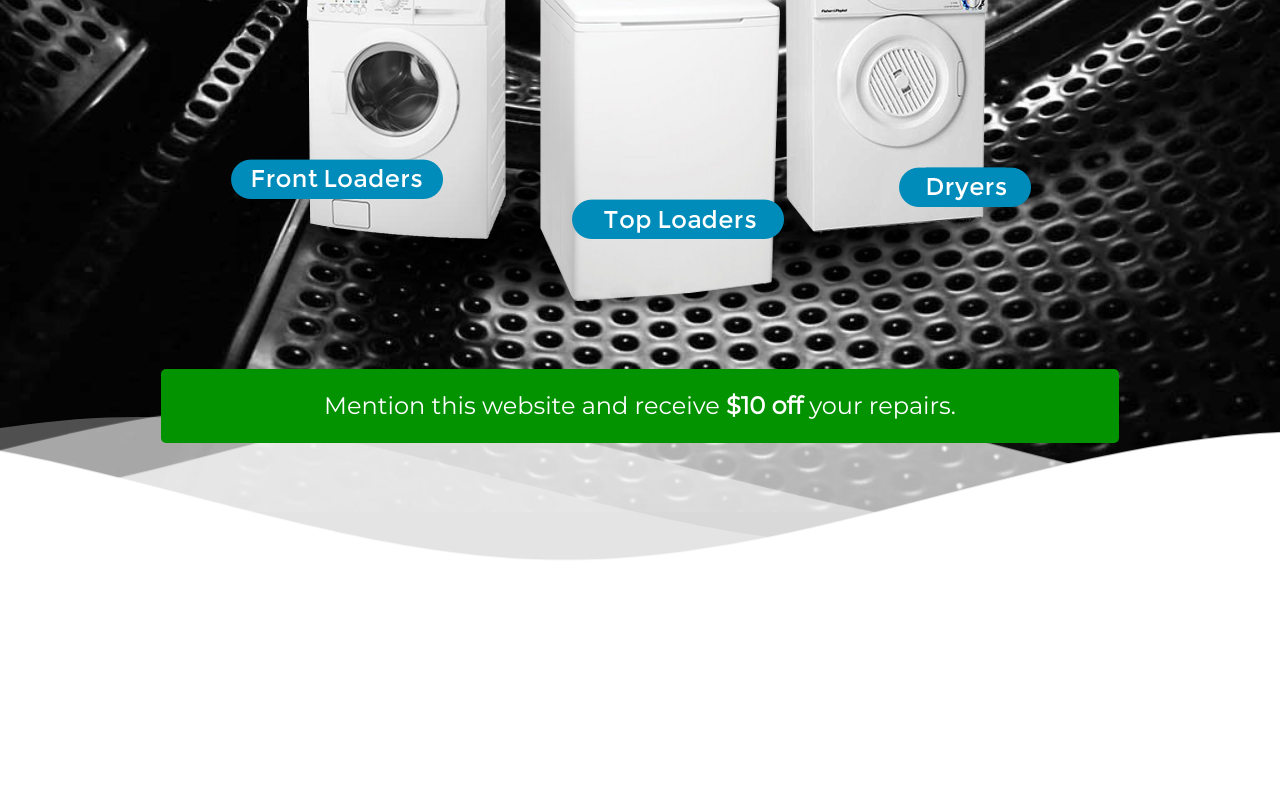
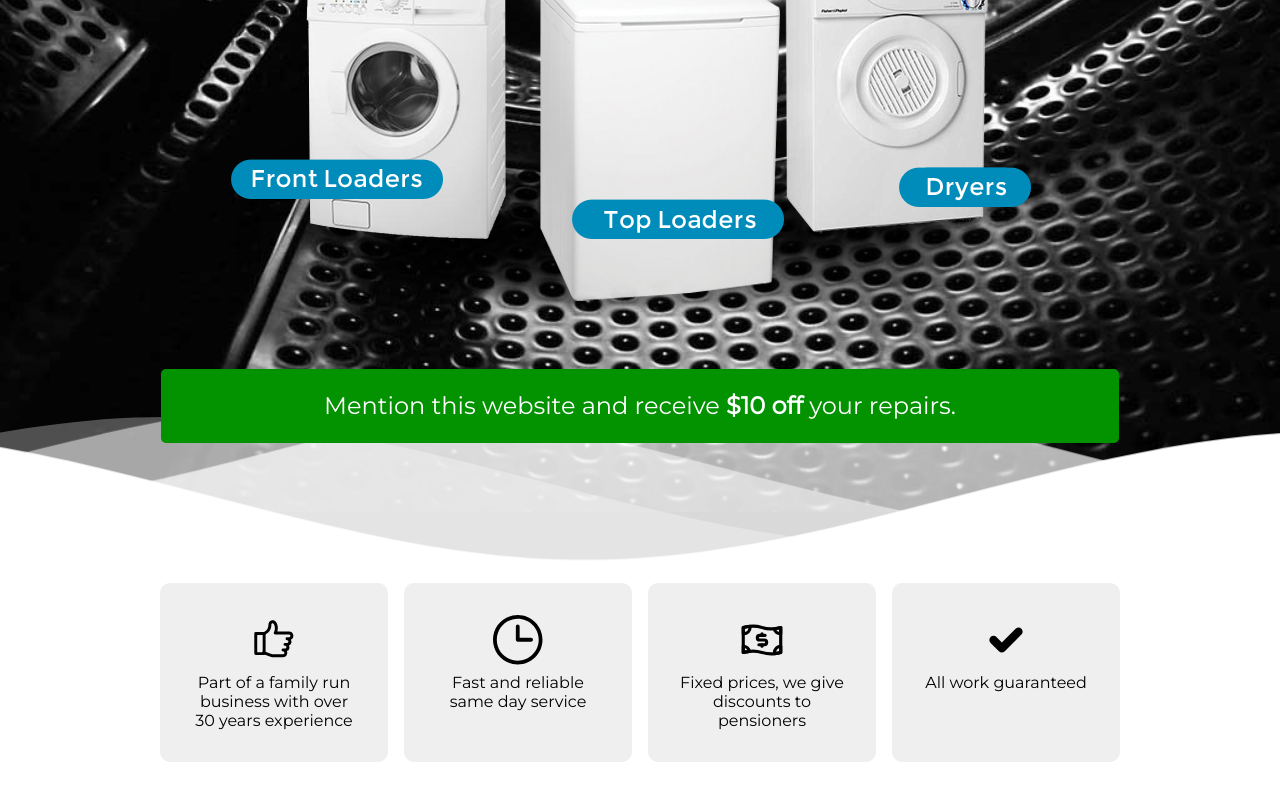
Before and after one commit to Fellidol/davezwasherrepairs.com.au, a Next.js app: page / in a window 1280 px wide. Shown: the part 288-1088 px from the top of the page. Before the commit the page ends 859 px from the top, so only its background shows below. Built offline with nearby package versions, Linux system fonts and the light colour scheme.

Commit message:
add Propaganda component

```diff
--- /dev/null
+++ b/components/Propaganda/Propaganda.js
@@ -0,0 +1,59 @@
+import { Outer, Inner, Items, Item, Icon, ItemText } from "./styled";
+
+export default function Propaganda() {
+  return (
+    <Outer>
+      <Inner>
+        <Items>
+          <Item>
+            <Icon>
+              <svg viewBox="0 0 512 512" xmlns="http://www.w3.org/2000/svg">
+                <path d="M348.45,432.7H261.8a141.5,141.5,0,0,1-49.52-8.9l-67.5-25.07a15,15,0,0,1,10.45-28.12l67.49,25.07a111.79,111.79,0,0,0,39.08,7h86.65a14.21,14.21,0,1,0,0-28.42,15,15,0,0,1,0-30H368.9a14.21,14.21,0,1,0,0-28.42,15,15,0,0,1,0-30h20.44a14.21,14.21,0,0,0,10.05-24.26,14.08,14.08,0,0,0-10.05-4.16,15,15,0,0,1,0-30h20.45a14.21,14.21,0,0,0,10-24.26,14.09,14.09,0,0,0-10-4.17H268.15A15,15,0,0,1,255,176.74a100.2,100.2,0,0,0,9.2-29.33c3.39-21.87-.79-41.64-12.42-58.76a12.28,12.28,0,0,0-22.33,7c.49,51.38-23.25,88.72-68.65,108a15,15,0,1,1-11.72-27.61c18.72-8,32.36-19.75,40.55-35.08,6.68-12.51,10-27.65,9.83-45C199.31,77,211,61,229.18,55.34s36.81.78,47.45,16.46c24.71,36.36,20.25,74.1,13.48,97.21H409.79a44.21,44.21,0,0,1,19.59,83.84,44.27,44.27,0,0,1-20.44,58.42,44.27,44.27,0,0,1-20.45,58.43,44.23,44.23,0,0,1-40,63Z" />
+                <path d="M155,410.49H69.13a15,15,0,0,1-15-15V189.86a15,15,0,0,1,15-15H155a15,15,0,0,1,15,15V395.49A15,15,0,0,1,155,410.49Zm-70.84-30H140V204.86H84.13Z" />
+              </svg>
+            </Icon>
+            <ItemText>
+              Part of a family run business with over 30 years experience
+            </ItemText>
+          </Item>
+          <Item>
+            <Icon>
+              <svg
+                height="141.732px"
+                viewBox="0 0 141.732 141.732"
+                width="141.732px"
+              >
+                <path d="M113.326,70.191c0-2.97-2.377-5.376-5.307-5.376H75.543V32.387v-0.001c0-2.98-2.418-5.397-5.396-5.397   c-2.98,0-5.398,2.417-5.398,5.397V70.17c0,2.981,2.418,5.398,5.398,5.398h37.875C110.949,75.568,113.326,73.161,113.326,70.191    M129.533,70.157c0,32.798-26.584,59.386-59.375,59.386c-32.793,0-59.375-26.588-59.375-59.386s26.582-59.386,59.375-59.386   C102.949,10.771,129.533,37.359,129.533,70.157 M140.314,70.157C140.314,31.41,108.904,0,70.158,0C31.41,0,0,31.41,0,70.157   s31.41,70.157,70.158,70.157C108.904,140.314,140.314,108.904,140.314,70.157" />
+              </svg>
+            </Icon>
+            <ItemText>Fast and reliable same day service</ItemText>
+          </Item>
+          <Item>
+            <Icon>
+              <svg viewBox="0 0 32 32">
+                <path d="M21.77,25.87a23.08,23.08,0,0,1-6-.9A19.28,19.28,0,0,0,8,24.26a30.44,30.44,0,0,0-3.8.71,1,1,0,0,1-.86-.18A1,1,0,0,1,3,24V8a1,1,0,0,1,.76-1A29.7,29.7,0,0,1,8.2,6.24a21,21,0,0,1,8,.79,19.35,19.35,0,0,0,7.41.73A28.18,28.18,0,0,0,27.76,7a1,1,0,0,1,.86.18A1,1,0,0,1,29,8V24a1,1,0,0,1-.76,1,30.63,30.63,0,0,1-4.06.75A21.17,21.17,0,0,1,21.77,25.87ZM10.23,22.13a23.08,23.08,0,0,1,6,.9,19.28,19.28,0,0,0,7.72.71,26.29,26.29,0,0,0,3-.53V9.26a27.89,27.89,0,0,1-3.15.49A21.15,21.15,0,0,1,15.75,9a19.28,19.28,0,0,0-7.36-.74A25.91,25.91,0,0,0,5,8.79v14a28,28,0,0,1,2.82-.46A21.17,21.17,0,0,1,10.23,22.13Z" />
+                <path d="M4.37,13l-.45,0A1,1,0,0,1,3,12V8a1,1,0,0,1,.76-1A29.7,29.7,0,0,1,8.2,6.24,1,1,0,0,1,9.27,7a4.61,4.61,0,0,1,.1,1A5,5,0,0,1,4.37,13ZM5,8.79v2.14A3,3,0,0,0,7.35,8.35C6.62,8.46,5.84,8.6,5,8.79Z" />
+                <path d="M27.68,13A5,5,0,0,1,22.77,9,1,1,0,0,1,23,8.16a1,1,0,0,1,.7-.4A28.18,28.18,0,0,0,27.76,7a1,1,0,0,1,.86.18A1,1,0,0,1,29,8v4a1,1,0,0,1-.83,1A2,2,0,0,1,27.68,13ZM25.14,9.6A3,3,0,0,0,27,10.92V9.26C26.36,9.39,25.74,9.51,25.14,9.6Z" />
+                <path d="M4,25a1,1,0,0,1-1-1V20a1,1,0,0,1,1-1,5,5,0,0,1,4.91,4.09,1,1,0,0,1-.18.78,1,1,0,0,1-.69.39,30.44,30.44,0,0,0-3.8.71A1,1,0,0,1,4,25Zm1-3.83v1.57c.54-.11,1.06-.21,1.57-.29A3,3,0,0,0,5,21.17Z" />
+                <path d="M24.07,25.73a1,1,0,0,1-1-.78A4.72,4.72,0,0,1,23,24a5,5,0,0,1,5-5,1,1,0,0,1,1,1v4a1,1,0,0,1-.76,1,30.63,30.63,0,0,1-4.06.75ZM27,21.17a3,3,0,0,0-2,2.42c.63-.1,1.29-.22,2-.38Z" />
+                <path d="M17.5,20H14a1,1,0,0,1,0-2h3.5a.5.5,0,0,0,0-1h-3a2.5,2.5,0,0,1,0-5H18a1,1,0,0,1,0,2H14.5a.5.5,0,0,0,0,1h3a2.5,2.5,0,0,1,0,5Z" />
+                <path d="M16,14a1,1,0,0,1-1-1V12a1,1,0,0,1,2,0v1A1,1,0,0,1,16,14Z" />
+                <path d="M16,21a1,1,0,0,1-1-1V19a1,1,0,0,1,2,0v1A1,1,0,0,1,16,21Z" />
+                <rect height="32" width="32" style={{ fill: "none" }} />
+              </svg>
+            </Icon>
+            <ItemText>Fixed prices, we give discounts to pensioners</ItemText>
+          </Item>
+          <Item>
+            <Icon>
+              <svg viewBox="0 0 24 24">
+                <path d="M10,18c-0.5,0-1-0.2-1.4-0.6l-4-4c-0.8-0.8-0.8-2,0-2.8c0.8-0.8,2.1-0.8,2.8,0l2.6,2.6l6.6-6.6   c0.8-0.8,2-0.8,2.8,0c0.8,0.8,0.8,2,0,2.8l-8,8C11,17.8,10.5,18,10,18z" />
+              </svg>
+            </Icon>
+            <ItemText>All work guaranteed</ItemText>
+          </Item>
+        </Items>
+      </Inner>
+    </Outer>
+  );
+}
--- /dev/null
+++ b/components/Propaganda/index.js
@@ -0,0 +1,3 @@
+import Propaganda from "./Propaganda";
+
+export default Propaganda;
--- /dev/null
+++ b/components/Propaganda/styled.js
@@ -0,0 +1,56 @@
+import styled from "styled-components";
+
+export const Outer = styled.div`
+  position: relative;
+  background-color: #fff;
+`;
+
+export const Inner = styled.div`
+  max-width: 992px;
+  margin: 0 auto;
+`;
+
+export const Items = styled.div`
+  display: grid;
+  grid-template-columns: 1fr;
+  grid-template-rows: 1fr;
+  gap: 16px 16px;
+  padding: 16px;
+
+  @media (min-width: 600px) {
+    grid-template-columns: 1fr 1fr;
+    grid-template-rows: 1fr 1fr;
+  }
+
+  @media (min-width: 992px) {
+    grid-template-columns: 1fr 1fr 1fr 1fr;
+    grid-template-rows: 1fr 1fr 1fr 1fr;
+  }
+`;
+
+export const Item = styled.div`
+  width: 100%;
+  text-align: center;
+  display: flex;
+  flex-direction: column;
+  align-items: center;
+  padding: 32px;
+  background-color: #efefef;
+  border-radius: 10px;
+`;
+
+export const Icon = styled.div`
+  position: relative;
+  width: 50px;
+  height: 50px;
+  margin-bottom: 8px;
+
+  svg {
+    width: 100%;
+    height: 100%;
+  }
+`;
+
+export const ItemText = styled.div`
+  font-size: 16px;
+`;
--- a/pages/index.js
+++ b/pages/index.js
@@ -3,6 +3,7 @@ import PageContainer from "../components/PageContainer";
 import Navigation from "../components/Navigation";
 import Header from "../components/Header";
 import Waves from "../components/Waves";
+import Propaganda from "../components/Propaganda";
 
 export default function Home() {
   return (
@@ -18,6 +19,7 @@ export default function Home() {
       <Navigation />
       <Header />
       <Waves />
+      <Propaganda />
     </PageContainer>
   );
 }
```
